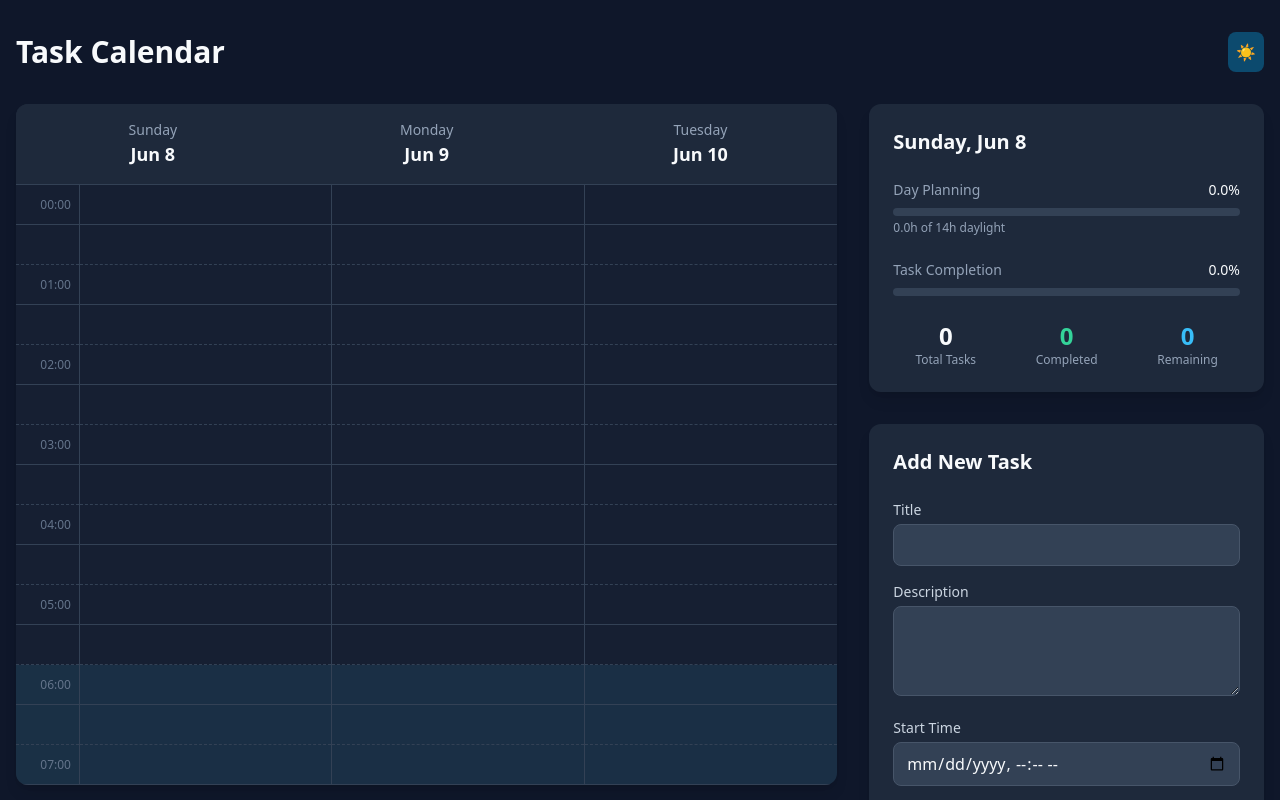
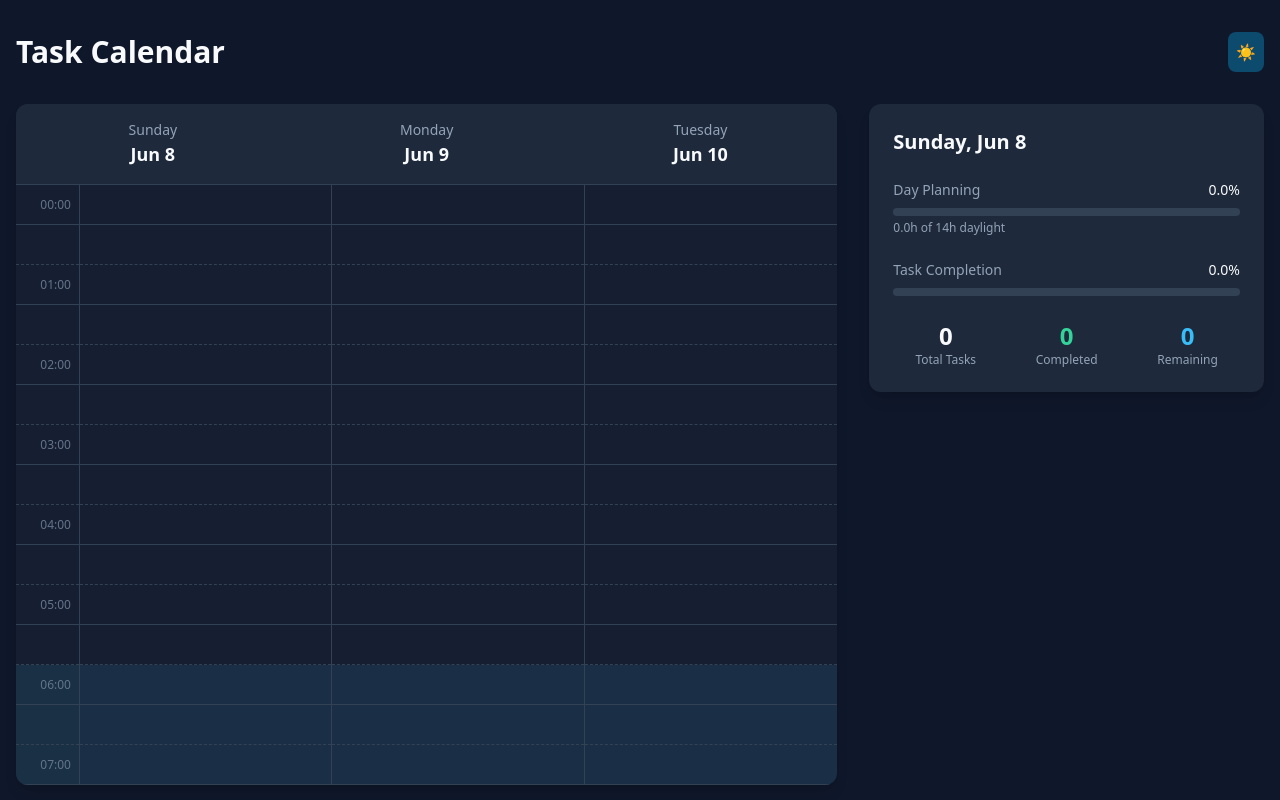
Before and after one commit to abramandis/taskcalendar, a React (Vite) app: page / in a window 1280 px wide. Shown: the top 800 px of the page. Built offline with nearby package versions, Linux system fonts and the light colour scheme.

Commit message:
Removed Large Add Task Form

```diff
--- a/src/App.tsx
+++ b/src/App.tsx
@@ -1,6 +1,5 @@
 import React, { useState, useEffect } from 'react';
 import Calendar from './components/Calendar';
-import TaskForm from './components/TaskForm';
 import DayMetrics from './components/DayMetrics';
 import { Task } from './types';
 
@@ -55,14 +54,13 @@ function App() {
               onAddTask={addTask}
             />
           </div>
-          <div className="space-y-8">
+          <div>
             <DayMetrics
               tasks={tasks}
               date={new Date()}
               sunriseHour={6}
               sunsetHour={20}
             />
-            <TaskForm onAddTask={addTask} />
           </div>
         </div>
       </div>
```
